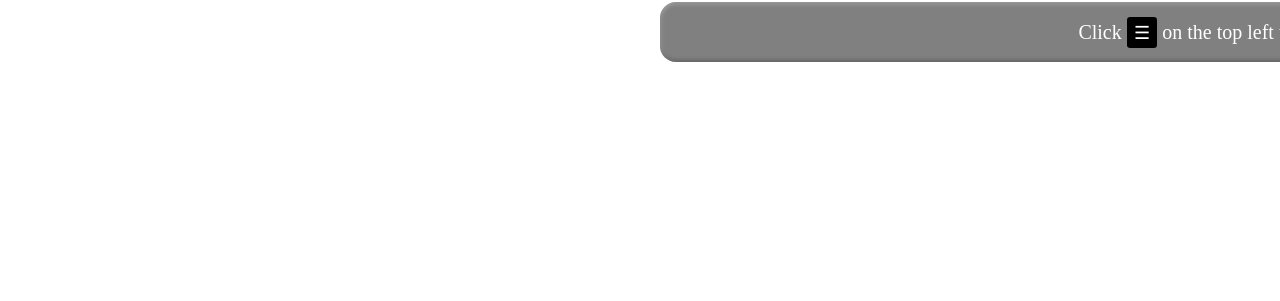
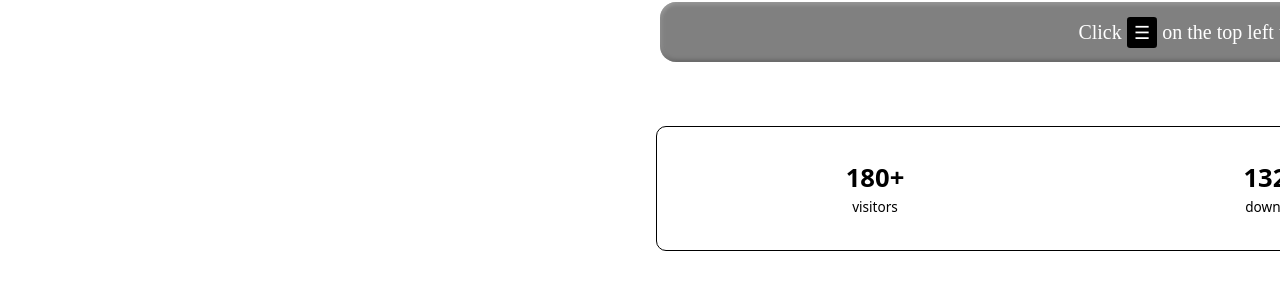
Before and after one commit to NOVA-PRJECT/fyimp-hub-main, a React (Vite) app: page / in a window 1280 px wide. Shown: the part 206-507 px from the top of the page. Built offline with nearby package versions, Linux system fonts and the light colour scheme; no server answers; the database is empty; a web font is replaced by a local one.

Commit message:
HomeView complete

```diff
--- a/src/components/HomeView.jsx
+++ b/src/components/HomeView.jsx
@@ -13,7 +13,18 @@ function HomeView (){
   Click <span class="ham">&#9776;</span> on the top left to select your department
     </p>
     <div className="statcard">
-
+       <div className="perstat">
+         <h2>180+</h2>
+         <p>visitors</p>
+       </div>
+       <div className="perstat">
+         <h2>1328+</h2>
+         <p>downloads</p>
+       </div>
+        <div className="perstat">
+         <h2>2785+</h2>
+         <p>resources</p>
+       </div>
     </div>
     </div>
     )
--- a/src/styles/HomeView.css
+++ b/src/styles/HomeView.css
@@ -66,5 +66,31 @@ box-shadow: inset 0 -4px 20px rgba(0, 0, 0, 0.12);
 
 
 .statcard{
+  margin: 4rem 1rem;
+  padding: 1rem 1rem;
+  display: grid;
+  grid-template-columns: repeat(3,1fr);
+  background-color: white;
+  border: 1px solid black;
+  border-radius:10px ;
+  gap: 1px;
+}
+.perstat{
+  background-color: white;
+  padding: 16px;
+  text-align: center;
+}
+.perstat h2 {
+  margin: 0;
+  padding: 0;
+  font-size: 1.6rem;
   color: black;
+
 }
+
+.perstat p {
+  margin: 0;
+  padding: 0;
+  color: black;
+  font-size: 0.85rem;
+}
```
